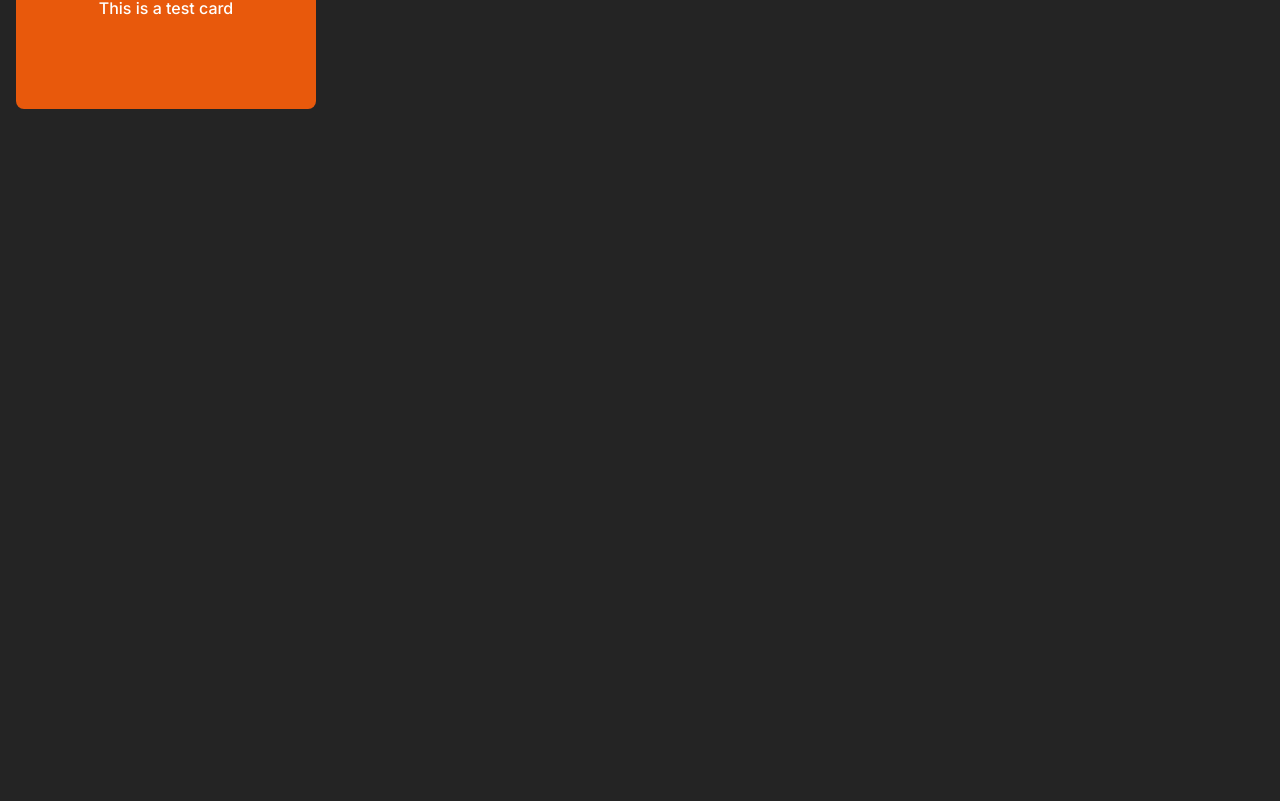
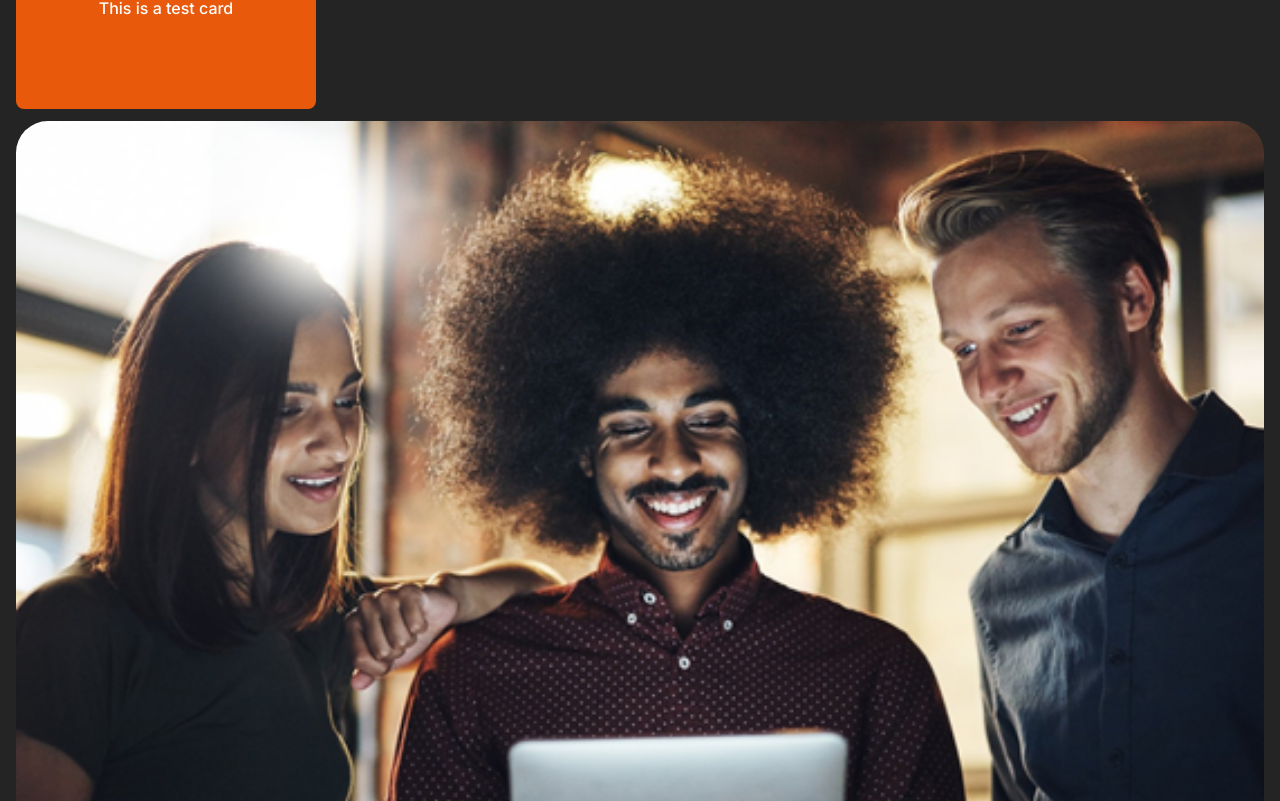
Before and after one commit to Ya-dola/spark-web, a Next.js app: page /test in a window 1280 px wide. Shown: the part 1479-2280 px from the top of the page. Before the commit the page ends 1604 px from the top, so only its background shows below. Built offline with nearby package versions, Linux system fonts and the light colour scheme.

Commit message:
feat(custom-image): add custom image
Added custom image.

```diff
--- a/app/test/page.tsx
+++ b/app/test/page.tsx
@@ -4,6 +4,8 @@ import CustomAppShell from '@/components/custom_app_shell/custom_app_shell';
 import SkeletonCard from '@/components/skeleton_card/skeleton_card';
 import { Button, Flex, Text } from '@mantine/core';
 import Link from 'next/link';
+
+import CustomImage from '@/components/custom_image/custom_image';
 
 function TestPage() {
   return (
@@ -68,6 +70,12 @@ function TestPage() {
           textColor={'white'}
           text={'This is a test card'}
         />
+        <CustomImage
+          width={300}
+          height={400}
+          radius='xl'
+          imageSrc={'/images/image_1.png'}
+        />
       </Flex>
     </CustomAppShell>
   );
--- /dev/null
+++ b/components/custom_image/custom_image.tsx
@@ -0,0 +1,32 @@
+import NextImage from 'next/image';
+import { Image } from '@mantine/core';
+
+interface CustomImageProps {
+  imageSrc?: string;
+  width?: number;
+  height?: number;
+  radius?: string;
+  altName?: string;
+}
+
+function CustomImage({
+  width,
+  height,
+  radius,
+  imageSrc = '',
+  altName = '',
+}: CustomImageProps) {
+  return (
+    <Image
+      component={NextImage}
+      fit={'contain'}
+      height={height}
+      width={width}
+      radius={radius}
+      src={imageSrc}
+      alt={altName}
+    />
+  );
+}
+
+export default CustomImage;
```
